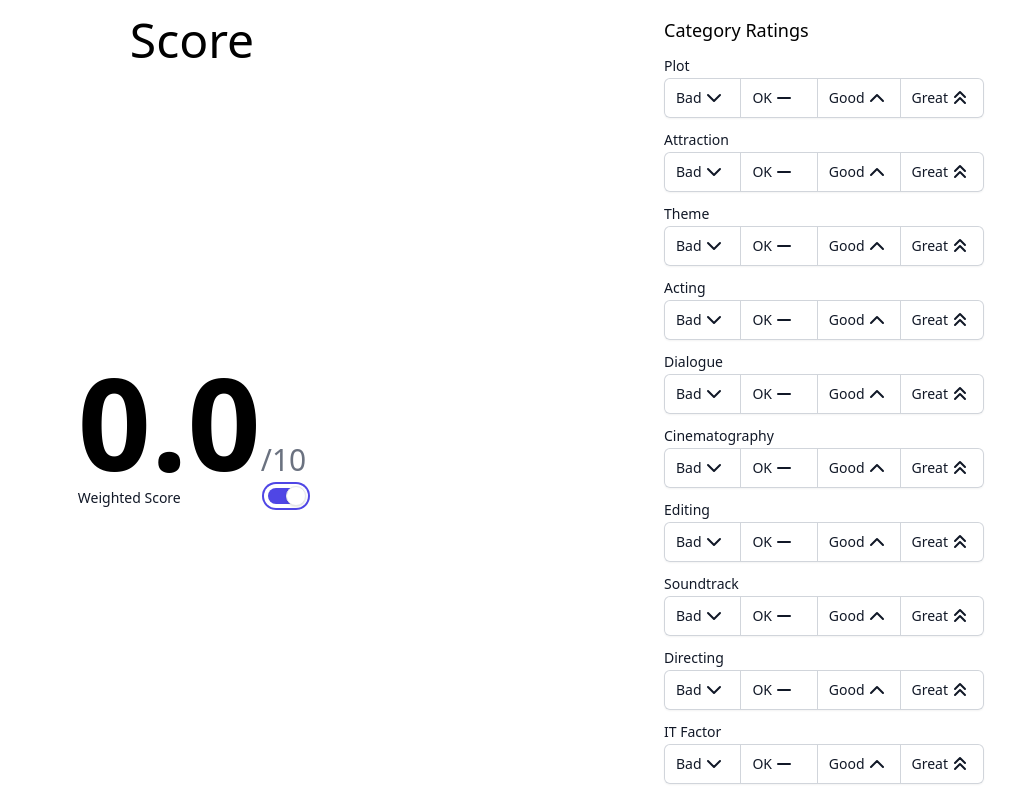
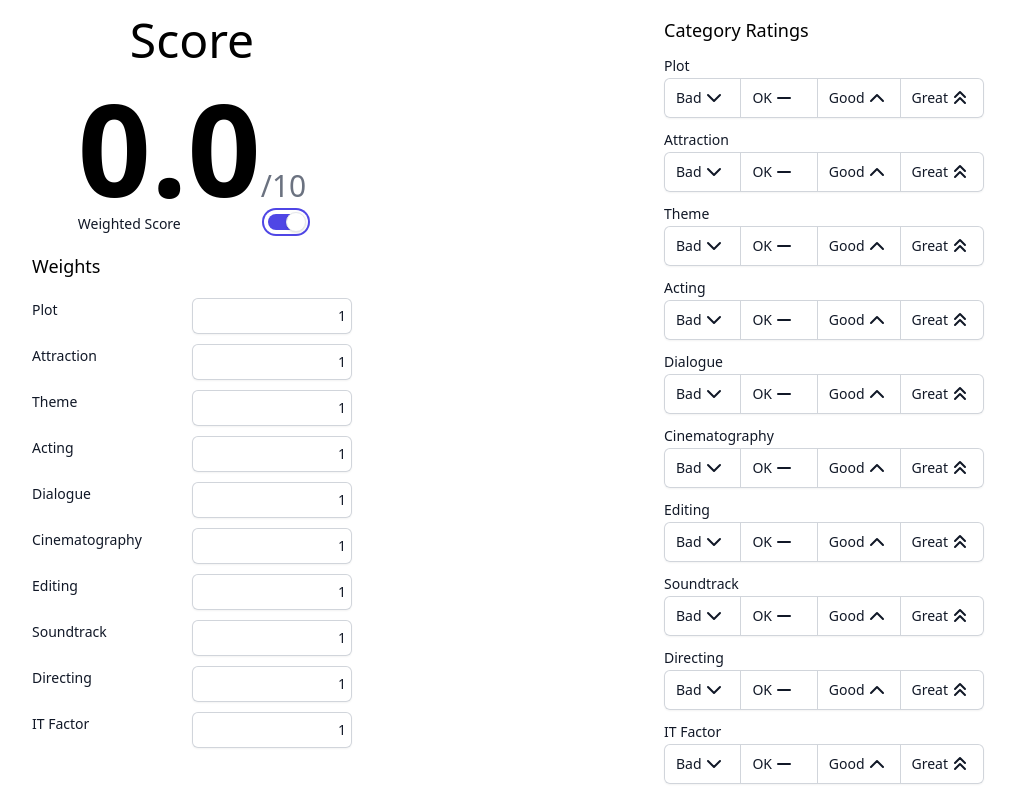
Before and after one commit to TheNewLad/cinema-rating-demo, a React (Vite) app: page / in a window 1280 px wide. Both pictures are taken after a click on the switch "Use setting". Shown: the top 800 px of the page, without its empty margins (132-1147 px from the left). Built offline with nearby package versions, Linux system fonts and the light colour scheme.

Commit message:
refactor: split layout for small and medium+ screens

```diff
--- a/src/App.tsx
+++ b/src/App.tsx
@@ -21,7 +21,9 @@ function App() {
   } = useRatings();
 
   return (
-    <main className="flex max-h-fit min-h-full flex-col gap-4 p-4 md:grid md:grid-cols-2 md:grid-rows-[min-content]">
+    <>
+      {/* Mobile Layout */}
+      <main className="flex max-h-fit min-h-full flex-col gap-4 p-4 md:hidden md:grid-cols-2">
         <section className="flex max-h-fit justify-center md:col-start-1 md:col-end-2 md:row-start-1">
           <h1 className="mb-5 text-5xl">Score</h1>
         </section>
@@ -32,7 +34,12 @@ function App() {
             onChangeUseWeightedScore={setUseWeightedScore}
           />
         </section>
-      <section className="flex flex-col items-center gap-2.5 md:mb-0">
+        <section
+          className={classNames(
+            "flex flex-col items-center gap-2.5 md:mb-0",
+            useWeightedScore || "hidden",
+          )}
+        >
           <CategoryWeightInputs
             setCategoryWeight={setCategoryWeight}
             weights={weights}
@@ -45,6 +52,38 @@ function App() {
           />
         </section>
       </main>
+
+      {/* Desktop Layout */}
+      <main className="hidden max-h-fit min-h-full flex-col gap-4 p-4 md:grid md:grid-cols-2">
+        <section className="col-end-2 row-start-1 flex max-h-fit flex-col md:col-start-1">
+          <h1 className="mb-5 flex justify-center text-5xl">Score</h1>
+          <div className="flex justify-center bg-white">
+            <Score
+              score={score}
+              useWeightedScore={useWeightedScore}
+              onChangeUseWeightedScore={setUseWeightedScore}
+            />
+          </div>
+          <div
+            className={classNames(
+              "flex flex-col items-center gap-2.5 md:mb-0",
+              useWeightedScore || "hidden",
+            )}
+          >
+            <CategoryWeightInputs
+              setCategoryWeight={setCategoryWeight}
+              weights={weights}
+            />
+          </div>
+        </section>
+        <section className="flex flex-col items-center gap-2.5 pb-2.5">
+          <CategoryRatingButtons
+            setCategoryRating={setCategoryRating}
+            ratings={ratings}
+          />
+        </section>
+      </main>
+    </>
   );
 }
 
```
Lines whose indentation alone changed are shown as unchanged.
